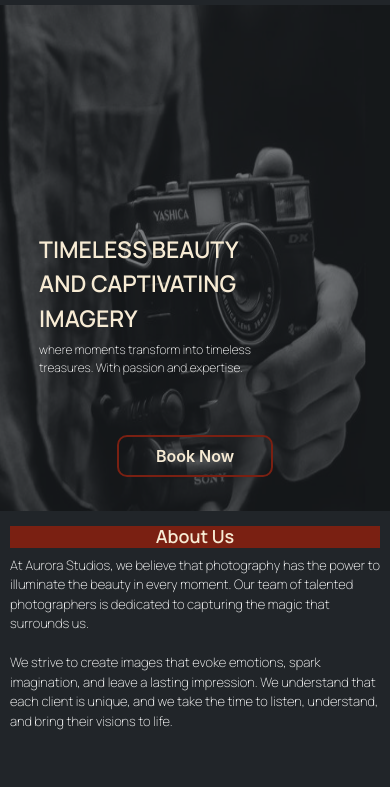
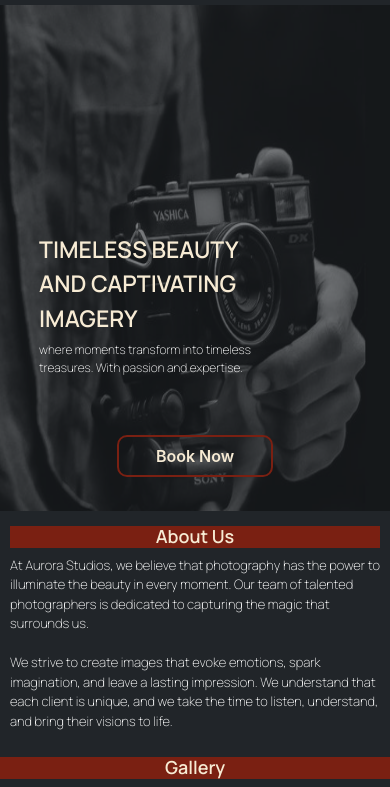
Before and after one commit to GalePerez/aurora-studios, a plain HTML site: page index.html in a window 390 px wide. Shown: the part 61-848 px from the top of the page. Drawn offline with nearby package versions, Linux system fonts and the light colour scheme.

Commit message:
Fix: Made the cover photo responsive

```diff
--- a/home.css
+++ b/home.css
@@ -132,6 +132,15 @@
   color: white;
 }
 
+.gallery-title {
+  font-family: 'Manrope', sans-serif;
+  font-weight: 800;
+  text-align: center;
+  font-size: large;
+  background-color: #7a2012;
+  color: #f7ebd4;
+}
+
 @media screen and (min-width:720px){
 
 }
--- a/index.html
+++ b/index.html
@@ -40,7 +40,11 @@
         </header>
     </header>
     <div class="cover">
-        <img src="./photos/camera3.2.jpg" class="welcome-photo"/>
+        <picture>
+            <source media="(min-width:850px)" srcset="./photos/camera3.3.jpg">
+            <source media="(min-width:520px)" srcset="./photos/camera3.jpg">
+            <img src="./photos/camera3.2.jpg" class="welcome-photo"/>
+        </picture>
             <div class="welcome-text">
                 <p class="p1">
                     TIMELESS BEAUTY
@@ -78,6 +82,14 @@
             </p>
         </div>
     </div>
+    <div>
+        <div>
+            <h1 class="gallery-title">
+                    Gallery
+            </h1>
+
+        </div>
+    </div>
 
     <script src="https://cdn.jsdelivr.net/npm/bootstrap@5.2.3/dist/js/bootstrap.bundle.min.js" integrity="sha384-kenU1KFdBIe4zVF0s0G1M5b4hcpxyD9F7jL+jjXkk+Q2h455rYXK/7HAuoJl+0I4" crossorigin="anonymous"></script>
 </body>
```
Also changed, not shown: photos/camera3.3.jpg (added), photos/camera3.jpg, photos/mobile-photos/birthday-mobile.png (added), photos/mobile-photos/birthday2-mobile.png (added), photos/mobile-photos/birthday3-mobile.png (added), photos/mobile-photos/model-mobile.png (added), photos/mobile-photos/model2-mobile.png (added), photos/mobile-photos/model3-mobile.png (added), photos/mobile-photos/model4-mobile.png (added), photos/mobile-photos/model5-mobile.png (added), photos/mobile-photos/model6-mobile.png (added), photos/mobile-photos/wedding-mobile.png (added), photos/mobile-photos/wedding2-mobile.png (added), photos/mobile-photos/wedding3-mobile.png (added).
